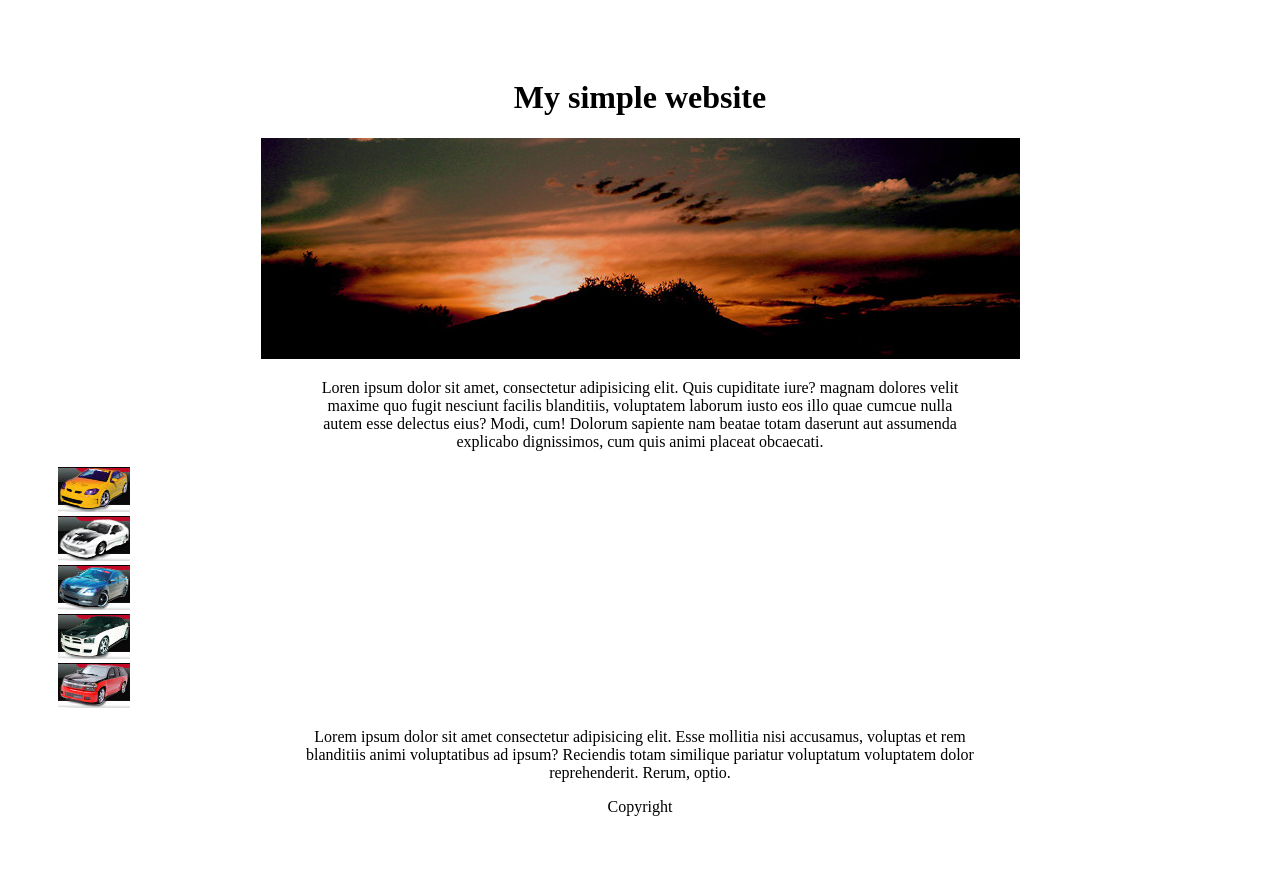
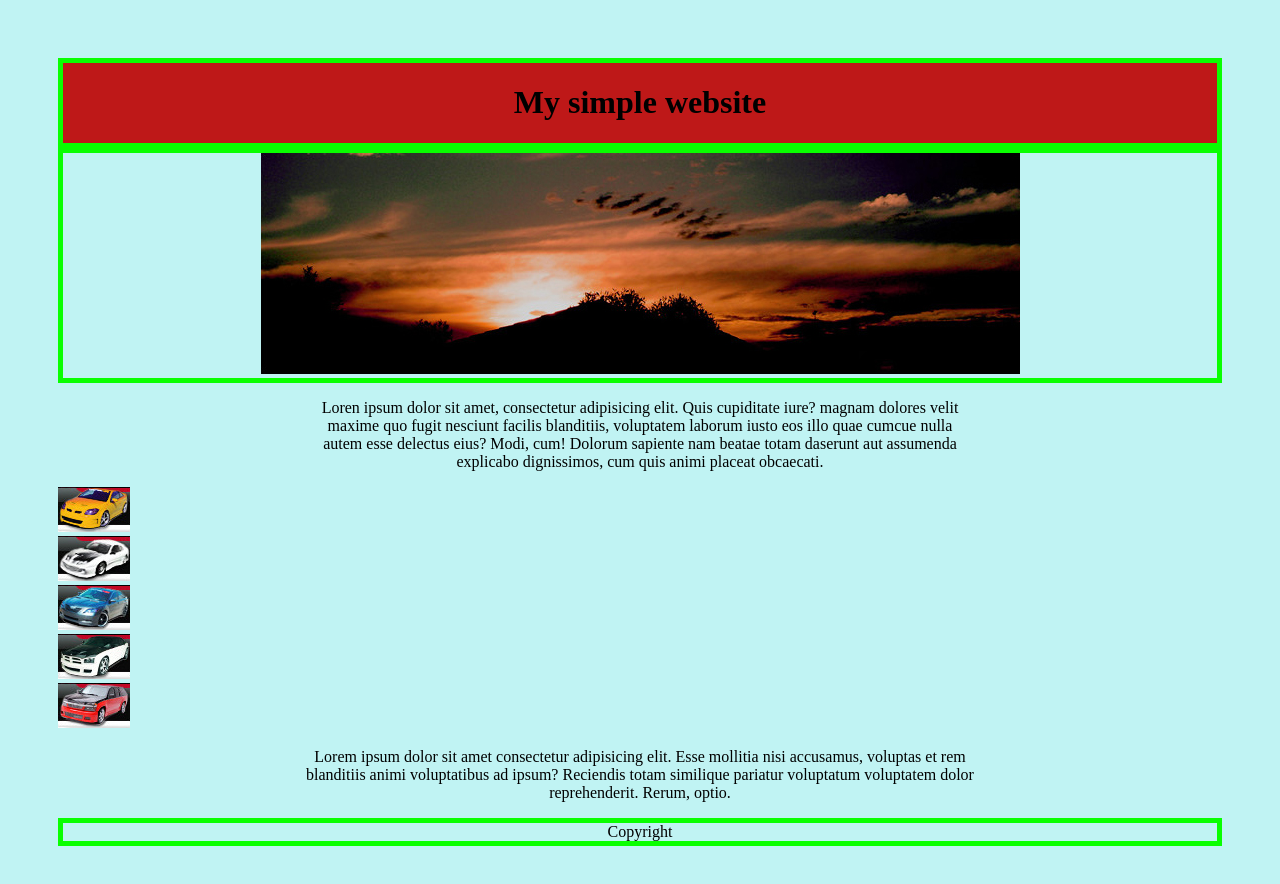
Before and after one commit to hunter415888/02.12.2020_simple, a plain HTML site: page index.html in a window 1280 px wide. Drawn offline with Linux system fonts and the light colour scheme.

Commit message:
start razmetki

```diff
--- a/index.html
+++ b/index.html
@@ -6,7 +6,7 @@
     <title>My simple website</title>
     <meta name="viewport" content="width=device-width, initial-scale=1.0">
     <center>
-        <div class="block" id="My simple website">
+        <div class="block" id="My_simple_website">
             <h1>
                 My simple website
             </h1>
--- a/style.css
+++ b/style.css
@@ -1,9 +1,23 @@
+
 body{
     padding:50px;
-    backgraund-color: rgb(250, 253, 49);
+    background-color: rgb(192, 243, 243);
 }
-block{
-    border: 500px; solid:rgb(12, 12, 12);
+
+
+#My_simple_website{
+    border: 5px solid rgb(9, 255, 0);
     margin: 0px auto;
-    backgraund-color:rgb(189, 24, 24) ;
+    background-color:rgb(190, 24, 24) ;
 }
+
+#sunset{
+    border: 5px solid rgb(9, 255, 0);
+}
+
+#Copyright{
+    background-color: rgb(192, 243, 243);
+    border: 5px solid rgb(9, 255, 0);
+    margin-bottom:0.1%;
+
+}
```
